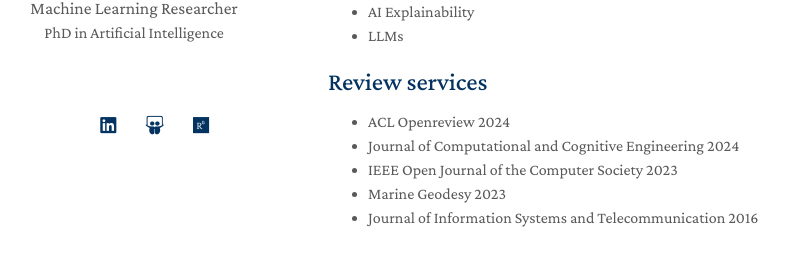
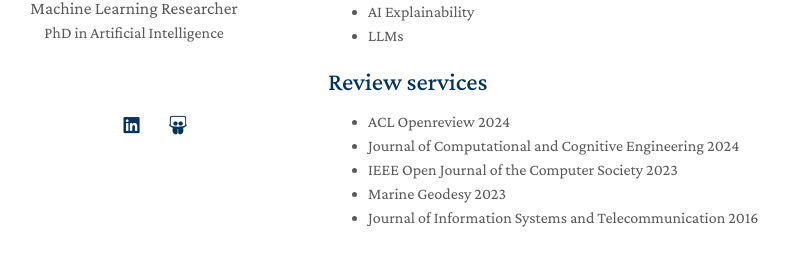
Before and after one commit to zahsa/zahsa.github.io, a Jekyll site: the page built from index.md, in a window 1280 px wide. Shown: the part 273-539 px from the top of the page, without its empty margins (142-931 px from the left). Built offline with Jekyll 4.4.1, drawn with Linux system fonts in a browser that asks for light colours; nearby versions of some CDN libraries; a style sheet for code colours, icons or effects is not loaded; our own code applies the rules of GitHub Pages for plain Markdown files.

Commit message:
Update homepage.html

```diff
--- a/_layouts/homepage.html
+++ b/_layouts/homepage.html
@@ -88,8 +88,10 @@
         <a style="margin: 0 5px 0 0" href="{{ site.slideshare }}">
           <i class="fab fa-slideshare"></i>
         </a>
+               {% endif %}
 
-          <a style="margin: 0 5px 0 0" href="https://www.researchgate.net/">
+      {% if researchgate %}
+          <a style="margin: 0 5px 0 0" href="{{ site.researchgate}}">
         <i class="fab fa-researchgate"></i>
        <!-- <i class="fa-brands fa-researchgate"></i> -->
         </a>
```
